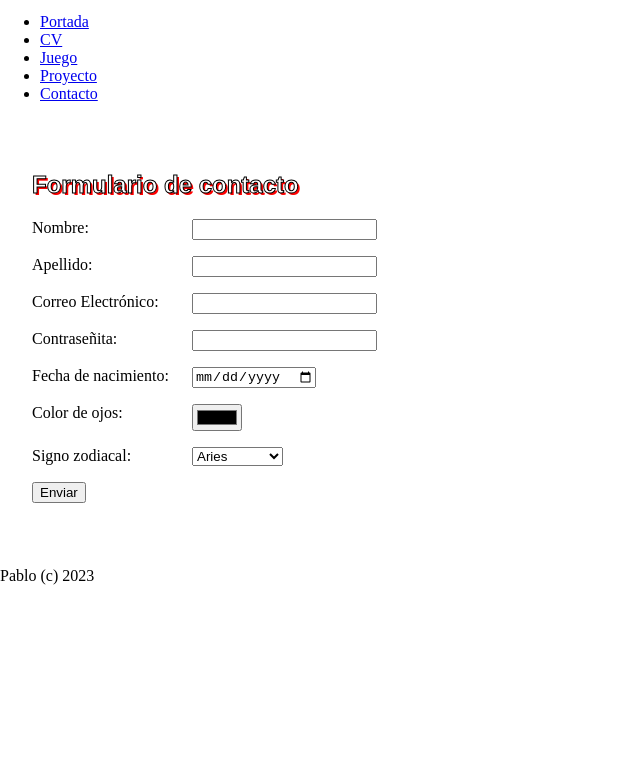
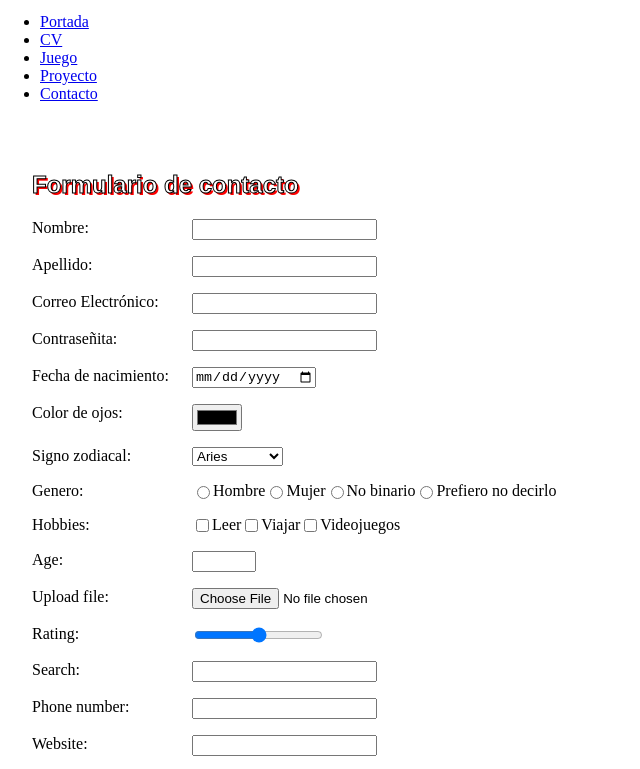
Before and after one commit to PabloLopez2/PabloLopez2.github.io, a plain HTML site: page contact.html in a window 1280 px wide. Shown: the part 174-943 px from the top of the page, without its empty margins (0-640 px from the left). Before the commit the page ends 800 px from the top, so only its background shows below. Drawn offline with Linux system fonts and the light colour scheme.

Commit message:
actualizacion

````diff
--- a/contact.html
+++ b/contact.html
@@ -47,6 +47,43 @@
 			<option value="acuario">Acuario</option>
 			<option value="piscis">Piscis</option>
 		</select>
+
+		<p><label>Genero:</label>
+        <input type="radio" name="gender" value="male"> Hombre
+        <input type="radio" name="gender" value="female"> Mujer
+        <input type="radio" name="gender" value="Non-binary"> No binario
+        <input type="radio" name="gender" value="other"> Prefiero no decirlo</p>
+
+	 	<p><label>Hobbies:</label>
+        <input type="checkbox" name="hobby" value="reading"> Leer
+        <input type="checkbox" name="hobby" value="traveling"> Viajar
+        <input type="checkbox" name="hobby" value="photography"> Videojuegos</p>
+
+        <p><label>Age:</label>
+        <input type="number" name="age" min="18" max="100" required></p>
+
+        <p><label>Upload file:</label>
+        <input type="file" name="file"></p>
+
+        <p><label>Rating:</label>
+        <input type="range" name="rating" min="1" max="5" step="1" required></p>
+
+        <p><label>Search:</label>
+        <input type="search" name="search_term" required></p>
+
+        <p><label>Phone number:</label>
+        <input type="tel" name="phone_number" pattern="[0-9]{10}" required></p>
+
+        <p><label>Website:</label>
+        <input type="url" name="website" required></p>
+
+
+        <p><input type="submit" value="Enviar" required/></p>
+        </form> </main>
+```
+
+
+
 		<p><input type="submit" value="Enviar" /></p>
 		</form>
 
````
Also changed, not shown: 3 other files.
